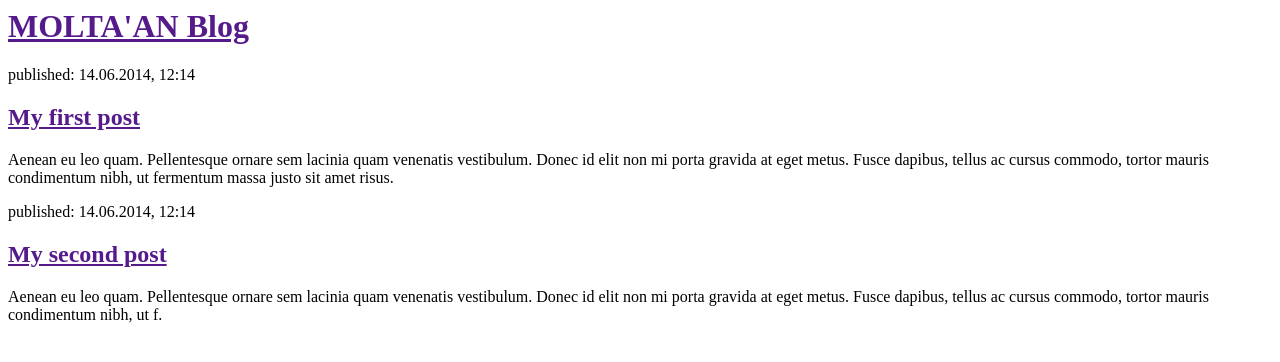
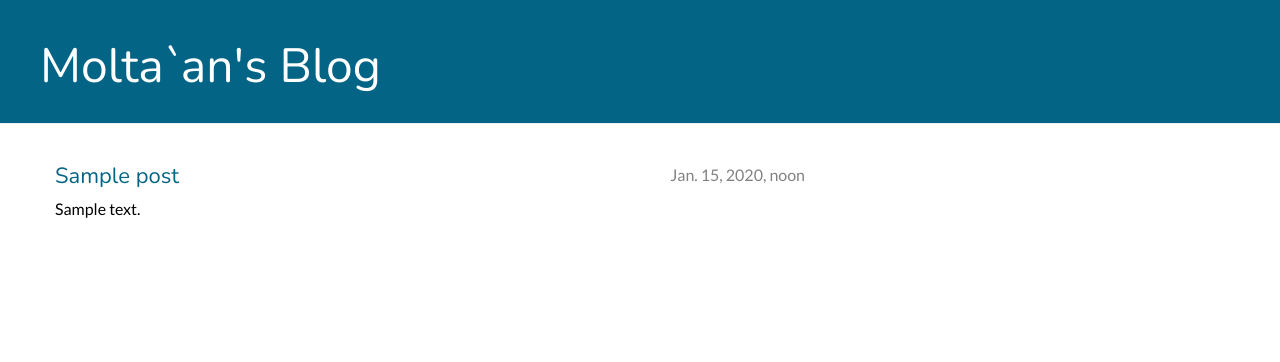
Before and after one commit to antouske/djangoblog, a Django app: template myblog/blog/templates/blog/post_list.html in a window 1280 px wide. Shown: the top 362 px of the page. Run offline with Django 3.2, Linux system fonts and the light colour scheme; the template is opened without the code that fills it: values that come from a table or form of the project are taken from there, others are empty; tables that the repository leaves empty hold one stand-in row (values such as "Sample post"); some libraries are stand-ins or nearby versions.

Commit message:
Added CSS Styles for my Blog and dynamic template in HTML

```diff
--- /dev/null
+++ b/myblog/blog/static/css/blog.css
@@ -0,0 +1,50 @@
+
+.page-header {
+        font-family: 'Nunito';
+        background-color: #046485;
+        margin-top: 0;
+        padding: 20px 20px 20px 40px;
+    }
+
+    .page-header h1, .page-header h1 a, .page-header h1 a:visited, .page-header h1 a:active {
+        color: #ffffff;
+        font-size: 36pt;
+        text-decoration: none;
+    }
+
+    .content {
+        margin-left: 40px;
+    }
+
+    .date {
+        float: right;
+        color: #828282;
+    }
+
+    .save {
+        float: right;
+    }
+
+    .post-form textarea, .post-form input {
+        width: 100%;
+    }
+
+    .top-menu, .top-menu:hover, .top-menu:visited {
+        color: #ffffff;
+        float: right;
+        font-size: 26pt;
+        margin-right: 20px;
+    }
+
+    .post {
+        color:#000000;
+        font-family: 'Lato';
+        font-size:16px;
+        margin-bottom: 70px;
+    }
+
+    .post h1 a, .post h1 a:visited {
+        color:#046485;
+        font-family: 'Nunito';
+        font-size:22px;
+    }
--- a/myblog/blog/templates/blog/post_list.html
+++ b/myblog/blog/templates/blog/post_list.html
@@ -1,22 +1,32 @@
+{% load staticfiles %}
 <html>
         <head>
+	    <link rel="stylesheet" href="//maxcdn.bootstrapcdn.com/bootstrap/3.2.0/css/bootstrap.min.css">
+            <link rel="stylesheet" href="//maxcdn.bootstrapcdn.com/bootstrap/3.2.0/css/bootstrap-theme.min.css">
+            <link rel="stylesheet" href="{% static 'css/blog.css' %}">
+            <link href='https://fonts.googleapis.com/css?family=Nunito' rel='stylesheet' type='text/css'>
+            <link href='https://fonts.googleapis.com/css?family=Lato' rel='stylesheet' type='text/css'>
             <title>Molta'ans Blog</title>
         </head>
         <body>
-            <div>
-                <h1><a href="">MOLTA'AN Blog</a></h1>
+            <div class="page-header">
+                <h1><a href="">Molta`an's Blog</a></h1>
             </div>
 
-            <div>
-                <p>published: 14.06.2014, 12:14</p>
-                <h2><a href="">My first post</a></h2>
-                <p>Aenean eu leo quam. Pellentesque ornare sem lacinia quam venenatis vestibulum. Donec id elit non mi porta gravida at eget metus. Fusce dapibus, tellus ac cursus commodo, tortor mauris condimentum nibh, ut fermentum massa justo sit amet risus.</p>
-            </div>
-
-            <div>
-                <p>published: 14.06.2014, 12:14</p>
-                <h2><a href="">My second post</a></h2>
-                <p>Aenean eu leo quam. Pellentesque ornare sem lacinia quam venenatis vestibulum. Donec id elit non mi porta gravida at eget metus. Fusce dapibus, tellus ac cursus commodo, tortor mauris condimentum nibh, ut f.</p>
-            </div>
+            <div class="content container">
+        	<div class="row">
+            	    <div class="col-md-8">
+                	{% for post in posts %}
+                    	   <div class="post">
+                        	<div class="date">
+                            	    {{ post.published_date }}
+                        	</div>
+                        	<h1><a href="">{{ post.title }}</a></h1>
+                        	<p>{{ post.text|linebreaks }}</p>
+                   	    </div>
+               		{% endfor %}
+        	    </div>
+       		 </div>
+	    </div>
         </body>
     </html>
--- a/myblog/blog/views.py
+++ b/myblog/blog/views.py
@@ -1,5 +1,8 @@
 from django.shortcuts import render
+from django.utils import timezone
+from .models import Post
 
 # Create your views here.
 def post_list(request):
-    return render(request, 'blog/post_list.html', {})
+    posts = Post.objects.filter(published_date__lte=timezone.now()).order_by('published_date')
+    return render(request, 'blog/post_list.html', {'posts': posts})
```
